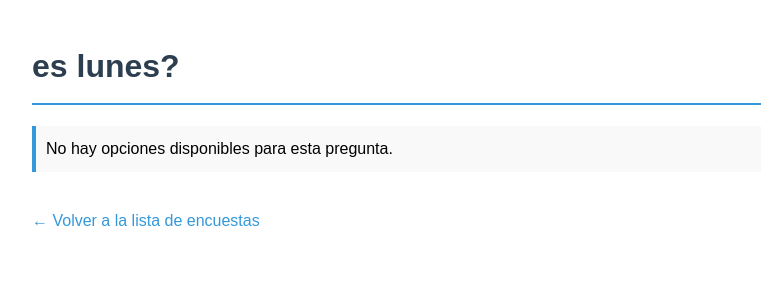
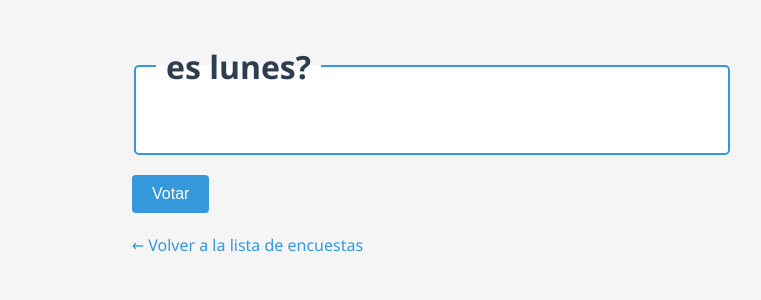
Before and after one commit to cambaccarini/actividad-cero, a Django app: page /polls/2/ in a window 1280 px wide. Shown: the top 300 px of the page, without its empty margins (208-969 px from the left). Run offline with Django 5.2, Linux system fonts and the light colour scheme; data comes from the database, SQL or seed files in the repository; both versions use the stored data as it was after the commit.

Commit message:
[parte 4. vistas]

```diff
--- a/mysite/polls/templates/polls/detail.html
+++ b/mysite/polls/templates/polls/detail.html
@@ -3,50 +3,98 @@
 <head>
     <meta charset="UTF-8">
     <meta name="viewport" content="width=device-width, initial-scale=1.0">
-    <title>Detalles de la Encuesta</title>
+    <title>Votar: {{ question.question_text }}</title>
     <style>
         body {
-            font-family: Arial, sans-serif;
+            font-family: 'Segoe UI', Tahoma, Geneva, Verdana, sans-serif;
             line-height: 1.6;
-            max-width: 800px;
+            max-width: 600px;
             margin: 0 auto;
             padding: 20px;
+            background-color: #f5f5f5;
         }
         h1 {
             color: #2c3e50;
-            border-bottom: 2px solid #3498db;
-            padding-bottom: 10px;
+            margin-bottom: 20px;
         }
-        ul {
-            list-style-type: none;
-            padding: 0;
+        fieldset {
+            border: 2px solid #3498db;
+            border-radius: 5px;
+            padding: 20px;
+            margin-bottom: 20px;
+            background: white;
         }
-        li {
+        legend {
+            font-weight: bold;
+            color: #3498db;
+            padding: 0 10px;
+        }
+        .radio-option {
+            margin: 10px 0;
+            padding: 8px;
             background: #f9f9f9;
-            margin: 5px 0;
+            border-radius: 4px;
+        }
+        input[type="radio"] {
+            margin-right: 10px;
+        }
+        input[type="submit"] {
+            background-color: #3498db;
+            color: white;
+            border: none;
+            padding: 10px 20px;
+            font-size: 16px;
+            border-radius: 4px;
+            cursor: pointer;
+            transition: background-color 0.3s;
+        }
+        input[type="submit"]:hover {
+            background-color: #2980b9;
+        }
+        .error {
+            color: #e74c3c;
+            background: #fde8e8;
             padding: 10px;
-            border-left: 4px solid #3498db;
+            border-radius: 4px;
+            margin-bottom: 20px;
+        }
+        .back-link {
+            display: inline-block;
+            margin-top: 20px;
+            color: #3498db;
+            text-decoration: none;
         }
     </style>
 </head>
 <body>
-    <h1>{{ question.question_text }}</h1>
+    <form action="{% url 'polls:vote' question.id %}" method="post">
+        {% csrf_token %}
+        <fieldset>
+            <legend><h1>{{ question.question_text }}</h1></legend>
 
-    {% if error_message %}
-        <div class="error" style="color: red; background: #ffeeee; padding: 10px; margin-bottom: 15px;">
-            <strong>Error:</strong> {{ error_message }}
-        </div>
-    {% endif %}
+            {% if error_message %}
+                <div class="error">
+                    <strong>{{ error_message }}</strong>
+                </div>
+            {% endif %}
 
-    <ul>
-    {% for choice in question.choice_set.all %}
-        <li>{{ choice.choice_text }}</li>
-    {% empty %}
-        <li>No hay opciones disponibles para esta pregunta.</li>
-    {% endfor %}
-    </ul>
+            {% for choice in question.choice_set.all %}
+                <div class="radio-option">
+                    <input type="radio"
+                           name="choice"
+                           id="choice{{ forloop.counter }}"
+                           value="{{ choice.id }}">
+                    <label for="choice{{ forloop.counter }}">
+                        {{ choice.choice_text }}
+                    </label>
+                </div>
+            {% endfor %}
+        </fieldset>
 
-    <a href="{% url 'polls:index' %}" style="display: inline-block; margin-top: 20px; color: #3498db; text-decoration: none;">
+        <input type="submit" value="Votar">
+    </form>
+
+    <a href="{% url 'polls:index' %}" class="back-link">
         ← Volver a la lista de encuestas
     </a>
 </body>
--- a/mysite/polls/templates/polls/index.html
+++ b/mysite/polls/templates/polls/index.html
@@ -9,7 +9,9 @@
     {% if latest_question_list %}
         <ul>
         {% for question in latest_question_list %}
-        <li><a href="{% url 'polls:detail' question.id %}">{{ question.question_text }}</a></li>        </ul>
+            <li><a href="{% url 'polls:detail' question.id %}">{{ question.question_text }}</a></li>
+        {% endfor %}
+        </ul>
     {% else %}
         <p>No polls are available.</p>
     {% endif %}
--- a/mysite/polls/urls.py
+++ b/mysite/polls/urls.py
@@ -4,8 +4,8 @@ from . import views
 
 app_name = "polls"
 urlpatterns = [
-    path("", views.index, name="index"),
-    path("<int:question_id>/", views.detail, name="detail"),
-    path("<int:question_id>/results/", views.results, name="results"),
+    path("", views.IndexView.as_view(), name="index"),
+    path("<int:pk>/", views.DetailView.as_view(), name="detail"),
+    path("<int:pk>/results/", views.ResultsView.as_view(), name="results"),
     path("<int:question_id>/vote/", views.vote, name="vote"),
 ]
--- a/mysite/polls/views.py
+++ b/mysite/polls/views.py
@@ -1,20 +1,42 @@
-from django.http import HttpResponse, Http404
-from .models import Question
+from django.db.models import F
+from django.http import HttpResponse, Http404, HttpResponseRedirect
+from .models import Question, Choice
 from django.template import loader
 from django.shortcuts import get_object_or_404, render
+from django.urls import reverse
+from django.views import generic
 
-def index(request):
-    latest_question_list = Question.objects.order_by("-pub_date")[:5]
-    context = {"latest_question_list": latest_question_list}
-    return render(request, "polls/index.html", context)
+class IndexView(generic.ListView):
+    template_name = "polls/index.html"
+    context_object_name = "latest_question_list"
 
-def detail(request, question_id):
-    question = get_object_or_404(Question, pk=question_id)
-    return render(request, "polls/detail.html", {"question": question})
+    def get_queryset(self):
+        """Return the last five published questions."""
+        return Question.objects.order_by("-pub_date")[:5]
 
-def results(request, question_id):
-    response = "You're looking at the results of question %s."
-    return HttpResponse(response % question_id)
+class DetailView(generic.DetailView):
+    model = Question
+    template_name = "polls/detail.html"
+
+
+class ResultsView(generic.DetailView):
+    model = Question
+    template_name = "polls/results.html"
 
 def vote(request, question_id):
-    return HttpResponse("You're voting on question %s." % question_id)
+    question = get_object_or_404(Question, pk=question_id)
+    try:
+        selected_choice = question.choice_set.get(pk=request.POST["choice"])
+    except (KeyError, Choice.DoesNotExist):
+        return render(
+            request,
+            "polls/detail.html",
+            {
+                "question": question,
+                "error_message": "You didn't select a choice.",
+            },
+        )
+    else:
+        selected_choice.votes = F("votes") + 1
+        selected_choice.save()
+        return HttpResponseRedirect(reverse("polls:results", args=(question.id,)))
```
Also changed, not shown: mysite/polls/templates/polls/results.html (added, +95 -0 lines), mysite/db.sqlite3.
